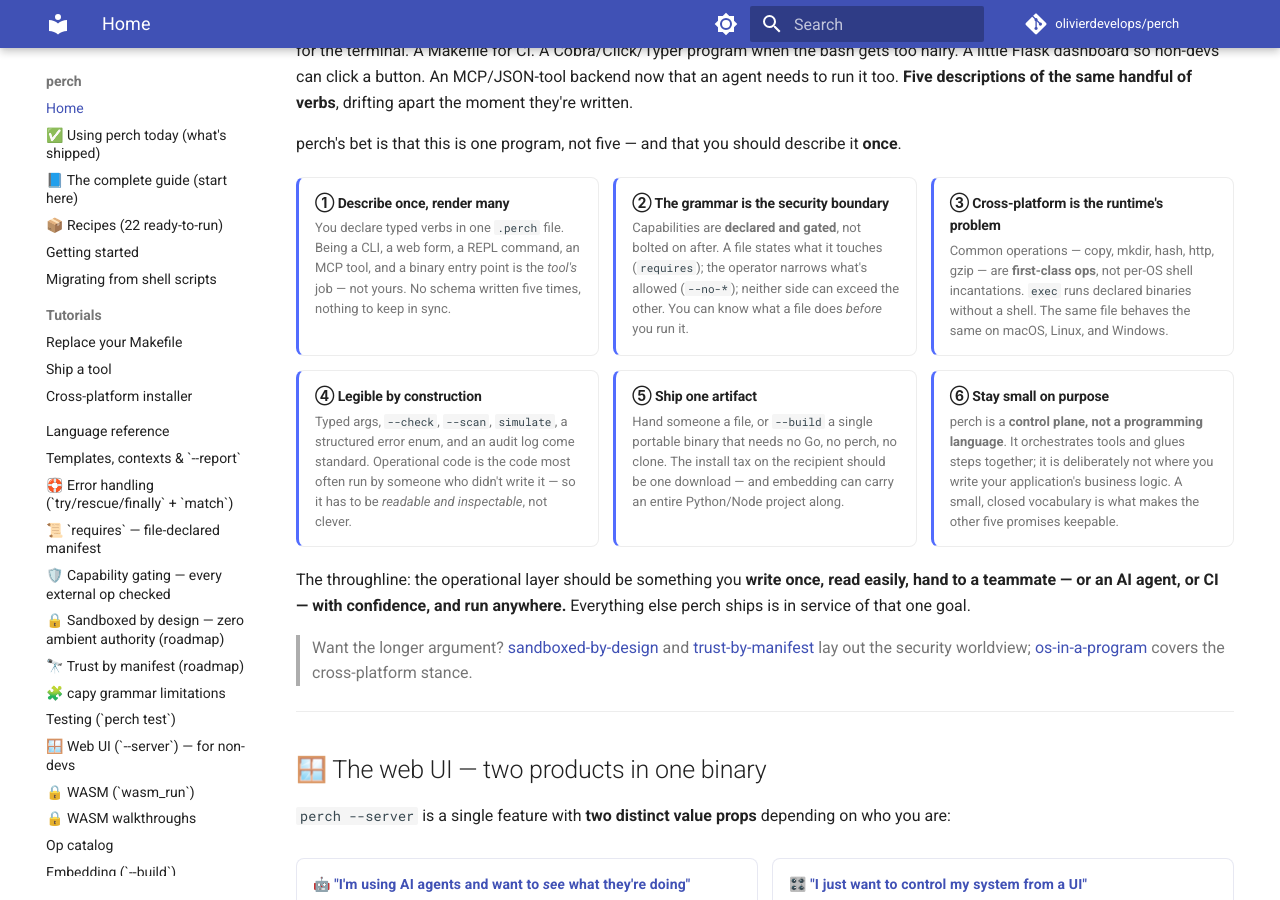
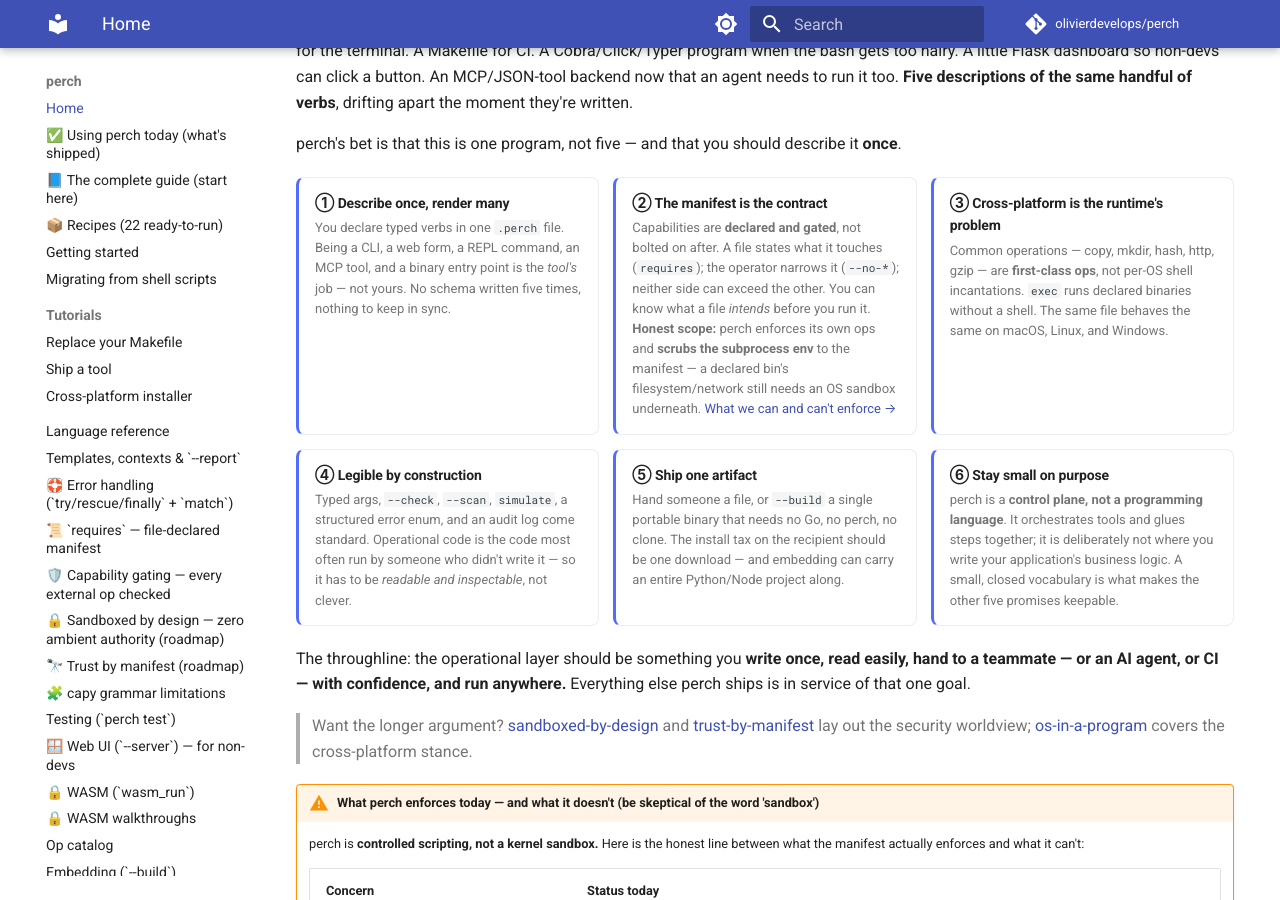
Before and after one commit to olivierdevelops/perch, an MkDocs documentation site: the page built from docs/index.md, in a window 1280 px wide and 900 px high, scrolled down 2834 px. Built offline with MkDocs 1.6.1 and Material for MkDocs 9.7.7, drawn with Linux system fonts in a browser that asks for light colours; comment, search, counter and statistics services are not loaded; some of the changed text lies outside the part shown.

Commit message:
docs: be honest about the subprocess trust boundary across GH Pages
Qualify the "security boundary" claims so the site states plainly what
perch enforces vs. what it can't:

- index.md: add a "What perch enforces today — and what it doesn't" warning
  table (perch ops + bin choice + env scrub = enforced; a subprocess's own
  FS/network = not enforced, needs an OS sandbox). Reword the "grammar is the
  security boundary" card + hero animation to "controlled scripting, not a
  kernel sandbox" with a link to the honest scope.
- capability-gating.md: scope note — gating covers perch's OWN ops, not a
  spawned tool's internals.
- requires.md: document that `env` is declared AND scrubs the subprocess
  env; clarify read/write/host don't bound subprocesses.
- README: replace the aspirational-only note with a shipped-today honest
  scope (env scrubbed, FS/net not confined).

Co-Authored-By: Claude Opus 4.7 <noreply@anthropic.com>

```diff
--- a/docs/index.md
+++ b/docs/index.md
@@ -131,8 +131,8 @@ perch's bet is that this is one program, not five — and that you should descri
     <p>You declare typed verbs in one <code>.perch</code> file. Being a CLI, a web form, a REPL command, an MCP tool, and a binary entry point is the <em>tool's</em> job — not yours. No schema written five times, nothing to keep in sync.</p>
   </div>
   <div class="p">
-    <h4>② The grammar is the security boundary</h4>
-    <p>Capabilities are <strong>declared and gated</strong>, not bolted on after. A file states what it touches (<code>requires</code>); the operator narrows what's allowed (<code>--no-*</code>); neither side can exceed the other. You can know what a file does <em>before</em> you run it.</p>
+    <h4>② The manifest is the contract</h4>
+    <p>Capabilities are <strong>declared and gated</strong>, not bolted on after. A file states what it touches (<code>requires</code>); the operator narrows it (<code>--no-*</code>); neither side can exceed the other. You can know what a file <em>intends</em> before you run it. <strong>Honest scope:</strong> perch enforces its own ops and <strong>scrubs the subprocess env</strong> to the manifest — a declared bin's filesystem/network still needs an OS sandbox underneath. <a href="sandboxed-by-design/#the-subprocess-trust-boundary-honest-scope">What we can and can't enforce →</a></p>
   </div>
   <div class="p">
     <h4>③ Cross-platform is the runtime's problem</h4>
@@ -155,6 +155,19 @@ perch's bet is that this is one program, not five — and that you should descri
 The throughline: the operational layer should be something you **write once, read easily, hand to a teammate — or an AI agent, or CI — with confidence, and run anywhere.** Everything else perch ships is in service of that one goal.
 
 > Want the longer argument? [sandboxed-by-design](sandboxed-by-design/) and [trust-by-manifest](trust-by-manifest/) lay out the security worldview; [os-in-a-program](os-in-a-program/) covers the cross-platform stance.
+
+!!! warning "What perch enforces today — and what it doesn't (be skeptical of the word 'sandbox')"
+    perch is **controlled scripting, not a kernel sandbox.** Here is the honest line between what the manifest actually enforces and what it can't:
+
+    | Concern | Status today |
+    |---|---|
+    | **perch's own ops** (`http_get`, `read_file`, `write_file`, `exec` bin check) | ✅ **Enforced** — undeclared access errors, every time |
+    | **Which binaries run** | ✅ **Enforced** — only declared `bin`s spawn (`bin_not_declared`) |
+    | **Subprocess environment** | ✅ **Scrubbed** — a spawned tool sees only declared `env` + a default operational set (PATH/HOME/…); undeclared secrets are dropped |
+    | **A subprocess's *own* filesystem & network** | ⚠️ **Not enforced** — once `git`/`docker` runs, perch can't parse its args; `requires read/write/host` bound perch's ops, **not** the tool's. Needs OS confinement (`sandbox-exec`, Landlock, `firejail`) — on the roadmap |
+    | **Genuinely adversarial `.perch` files** | ⚠️ Run perch itself inside a container/VM; the manifest describes intent, the OS enforces isolation |
+
+    With `--no-shell --no-subprocess` the boundary is airtight (perch spawns nothing). With subprocesses allowed, treat the manifest as an **honest declaration of intent + an env scrub**, not a jail. Full discussion: [sandboxed-by-design § the subprocess trust boundary](sandboxed-by-design/#the-subprocess-trust-boundary-honest-scope).
 
 ---
 
@@ -527,7 +540,7 @@ ops/security (mkcert-local, backup, scan-secrets).
 
 <div class="card">
   <h4>🛡️ Safe by composition</h4>
-  <p>Restriction flags compose — <code>--no-shell --no-network --env HOME,PATH</code>. Default-on SSRF and redirect guards. <code>--scan</code> audits a file before you run it. The grammar is the security boundary.</p>
+  <p>Restriction flags compose — <code>--no-shell --no-network --env HOME,PATH</code>. Default-on SSRF and redirect guards. <code>--scan</code> audits a file before you run it. perch gates its own ops and scrubs the subprocess env — <strong>controlled scripting, not a kernel sandbox</strong> (<a href="sandboxed-by-design/#the-subprocess-trust-boundary-honest-scope">honest scope</a>).</p>
 </div>
 
 <div class="card">
--- a/docs/javascripts/extra.js
+++ b/docs/javascripts/extra.js
@@ -95,8 +95,8 @@ redis    <span class="info">100%</span>   12MB`,
 • redis_list  — list every callable command
 • redis_run   — invoke run / stop / logs with typed args
 
-<span class="info">→ The grammar IS the security boundary.</span>
-<span class="info">  Only what you declared is reachable.</span>`,
+<span class="info">→ Only declared verbs run; the env is scrubbed to the manifest.</span>
+<span class="info">  (A spawned tool's FS/net still needs an OS sandbox — honest scope in the docs.)</span>`,
             type: "type",
             speed: 18,
         },
```
Also changed, not shown: README.md (+3 -1 lines), docs/capability-gating.md (+3 -0 lines), docs/requires.md (+7 -0 lines).
